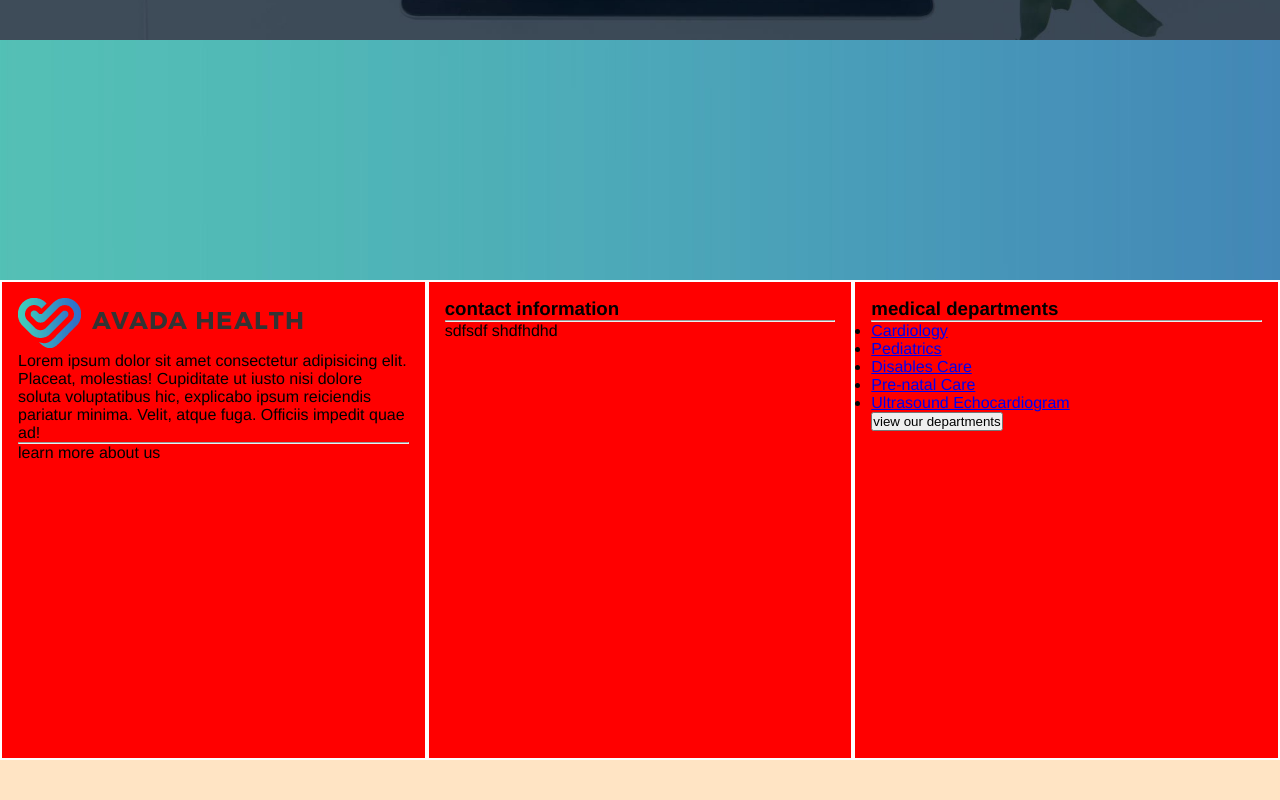
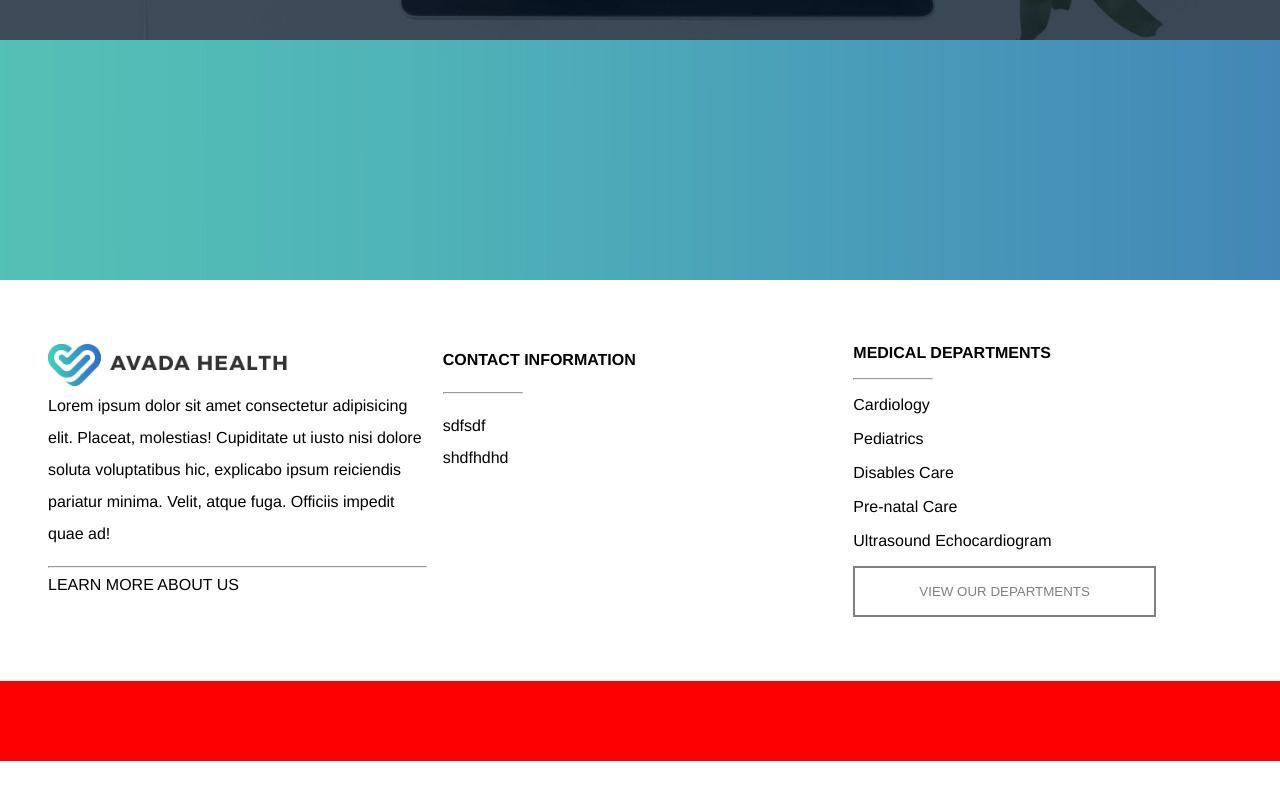
Before and after one commit to Crisano97/proj-html-vuejs, a Vue app: page / in a window 1280 px wide. Shown: the part 5013-5813 px from the top of the page. After the commit the page ends 5774 px from the top, so only its background shows below. Built offline with nearby package versions, Linux system fonts and the light colour scheme.

Commit message:
footer top contents

```diff
--- a/src/components/Footer.vue
+++ b/src/components/Footer.vue
@@ -1,14 +1,14 @@
 <template>
   <footer>
     <div class="footer-top">
-      <div class="footer-container">
+      <div class="footer-container left-container">
         <img src="../assets/images/medical_logo_1x_dark.png" alt="">
         <p>Lorem ipsum dolor sit amet consectetur adipisicing elit. Placeat, molestias! Cupiditate ut iusto nisi dolore soluta voluptatibus hic, explicabo ipsum reiciendis pariatur minima. Velit, atque fuga. Officiis impedit quae ad!</p>
         <hr>
         <span>learn more about us</span>
       </div>
-      <div class="footer-container">
-        <h3>contact information</h3>
+      <div class="footer-container middle-container">
+        <h4>contact information</h4>
         <hr>
         <span>
           sdfsdf
@@ -17,8 +17,8 @@
           shdfhdhd
         </span>
       </div>
-      <div class="footer-container">
-        <h3>medical departments</h3>
+      <div class="footer-container right-container">
+        <h4>medical departments</h4>
         <hr>
         <ul>
           <li v-for="(link, index) in footerLinksList" :key="index">
@@ -67,21 +67,84 @@ export default {
 
 <style lang="scss">
   div.footer-top{
-    height: 60vh;
-    background-color: green;
     display: flex;
 
     div.footer-container{
       width: calc(100% / 3);
-      height: 100%;
-      background-color: red;
-      border: 2px solid white;
-      padding: 1rem;
+      padding-top: 4rem;
+      padding-bottom: 4rem;
+    }
+
+    .left-container{
+      padding-left: 3rem;
+      img{
+        width: 15rem;
+      }
+
+      p{
+        line-height: 2rem;
+
+      }
+
+      hr{
+        margin-top: 1rem;
+        margin-bottom: .5rem;
+      }
+
+      span{
+        text-transform: uppercase;
+      }
+    }
+
+    .middle-container{
+      line-height: 2rem;
+      padding-left: 1rem;
+      h4{
+        text-transform: uppercase;
+      }
+      hr{
+        width: 5rem;
+        margin: 1rem 0;
+      }
+      span{
+        display: block;
+      }
+    }
+
+    .right-container{
+      h4{
+        text-transform: uppercase;
+      }
+      hr{
+        width: 5rem;
+        margin: 1rem 0;
+      }
+      ul{
+        list-style: none;
+
+        li{
+          margin-bottom: 1rem;
+
+          a{
+            text-decoration: none;
+            color: black;
+          }
+        }
+      }
+
+      button{
+        // width: 20rem;
+        border: 2px solid gray;
+        background-color: transparent;
+        padding: 1rem 4rem;
+        text-transform: uppercase;
+        color: gray;
+      }
     }
   }
 
     div.footer-bottom{
       height: 10vh;
-      background-color: bisque;
+      background-color: red;
     }
 </style>
```
